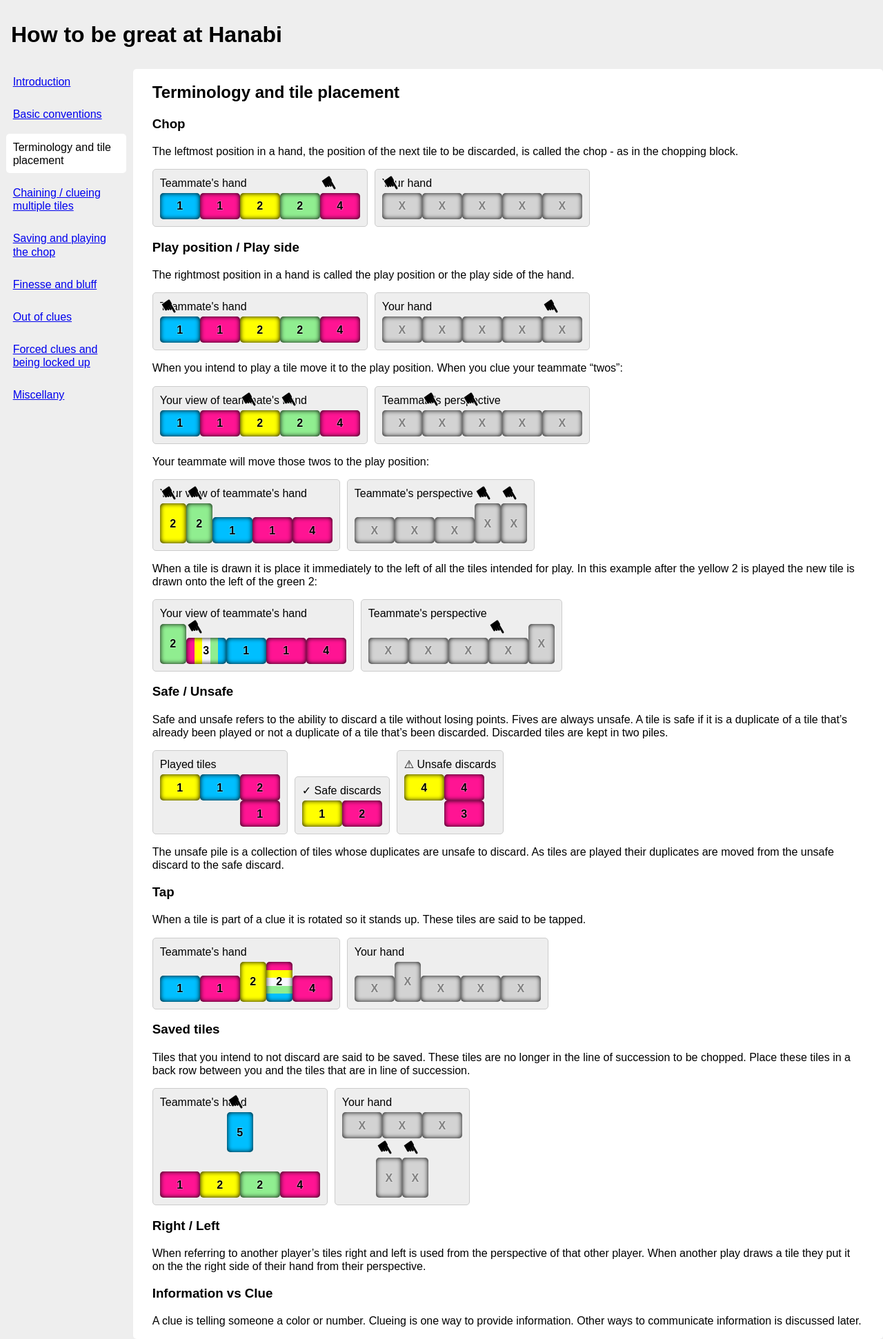
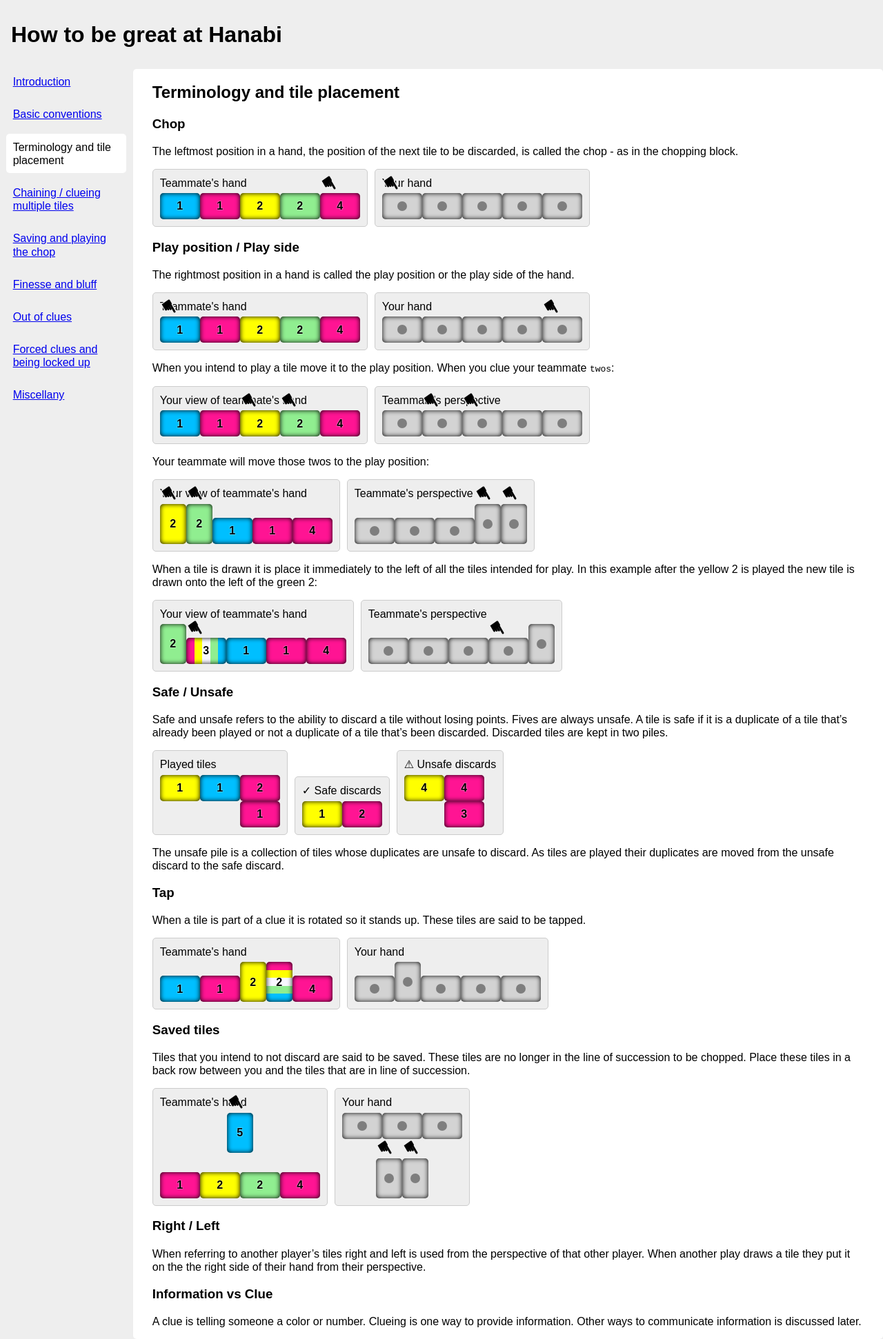
Before and after one commit to davidleston/hanabi-how-to, a Jekyll site: the page built from terminology-tile-placement.md, in a window 1280 px wide. Shown: the whole page at 69% size. Built offline with Jekyll 4.4.1, drawn with Linux system fonts in a browser that asks for light colours.

Commit message:
Circle instead of x, they don't look like a dead cyclopse any more.

```diff
--- a/styles.css
+++ b/styles.css
@@ -129,8 +129,9 @@ pile:hover mark:before, hand:hover mark:before, pile:active mark:before, hand:ac
 }
 
 [title~=hidden]:before {
-  content: 'X';
-  color: gray;
+  content: ' ';
+  border: 7px rgba(0,0,0,.4) solid;
+  border-radius: 50%;
 }
 
 [title~=yellow] {
--- a/terminology-tile-placement.md
+++ b/terminology-tile-placement.md
@@ -59,7 +59,7 @@ The rightmost position in a hand is called the play position or the play side of
   </hand>
 </game>
 
-When you intend to play a tile move it to the play position. When you clue your teammate "twos":
+When you intend to play a tile move it to the play position. When you clue your teammate ``twos``:
 
 <game>
   <hand>
```
